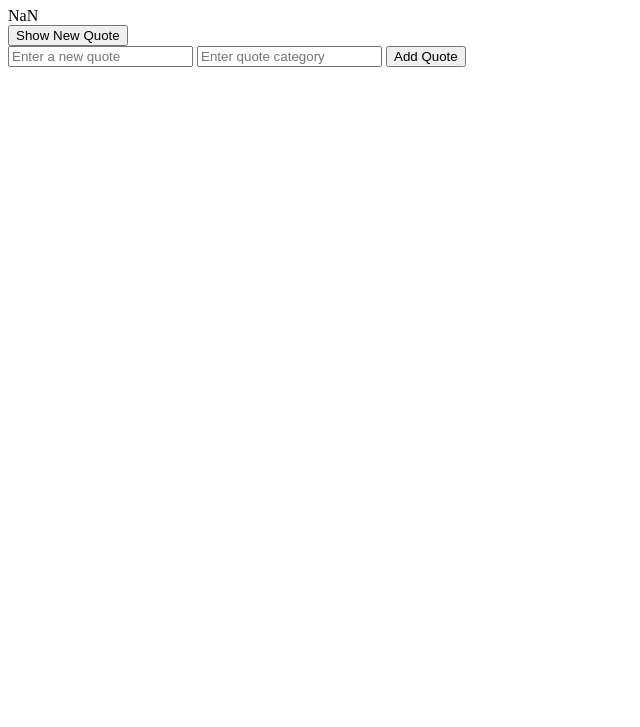
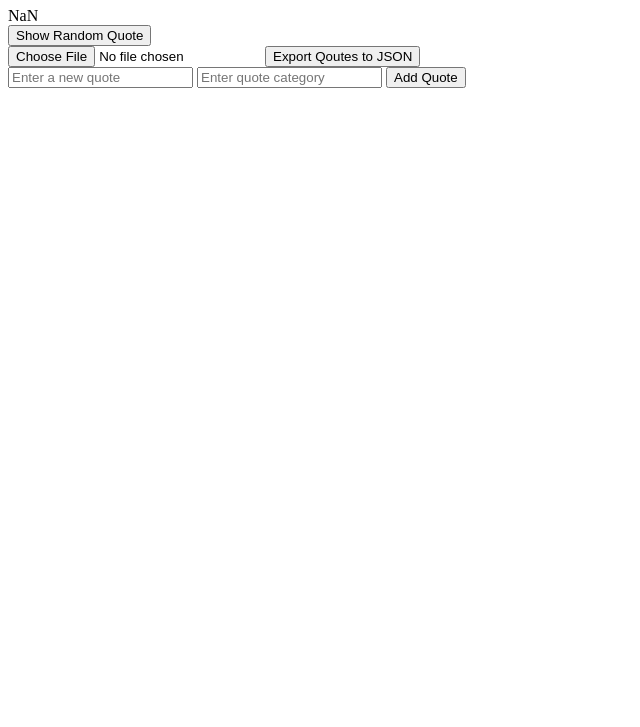
Before and after one commit to DinewoDlalisa/alx_fe_javascript, a plain HTML site: page dom-manipulation/index.html in a window 1280 px wide. Shown: the part 73-800 px from the top of the page, without its empty margins (0-640 px from the left). Drawn offline with Linux system fonts and the light colour scheme.

Commit message:
Update HTML

```diff
--- a/dom-manipulation/index.html
+++ b/dom-manipulation/index.html
@@ -8,7 +8,11 @@
   <body>
     <h1>Dynamic Quote Generator</h1>
     <div id="quoteDisplay"></div>
-    <button id="newQuote">Show New Quote</button>
+    <button id="newQuote">Show Random Quote</button>
+    <div id="addQuoteFormContainer"></div>
+    <div id="qouteList"></div>
+    <input type="file" id="importFile" accept=".json" onchange="importFromJsonFile(event)"/>
+    <button id="exportQoutes">Export Qoutes to JSON</button>
     <script src="script.js"></script>
     <div>
         <input id="newQuoteText" type="text" placeholder="Enter a new quote" />
```
